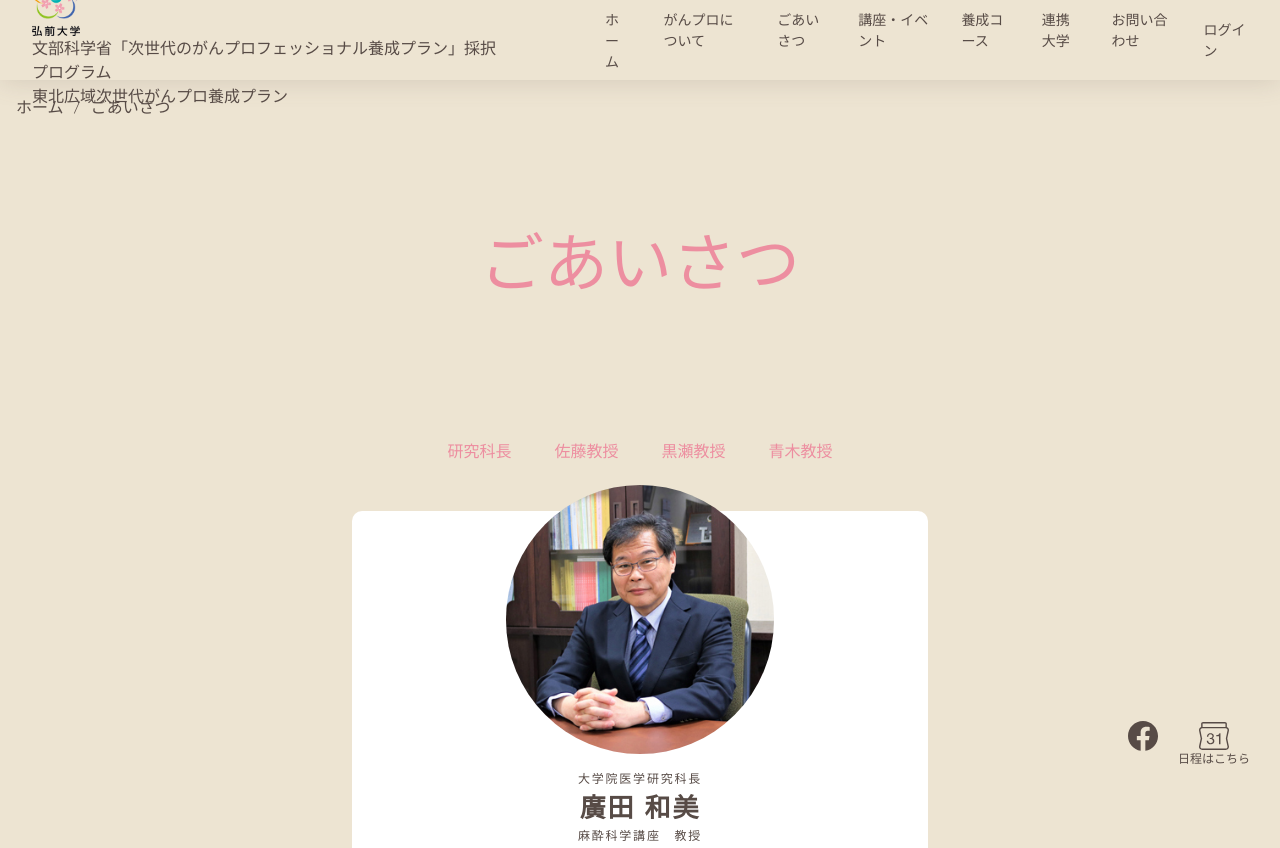
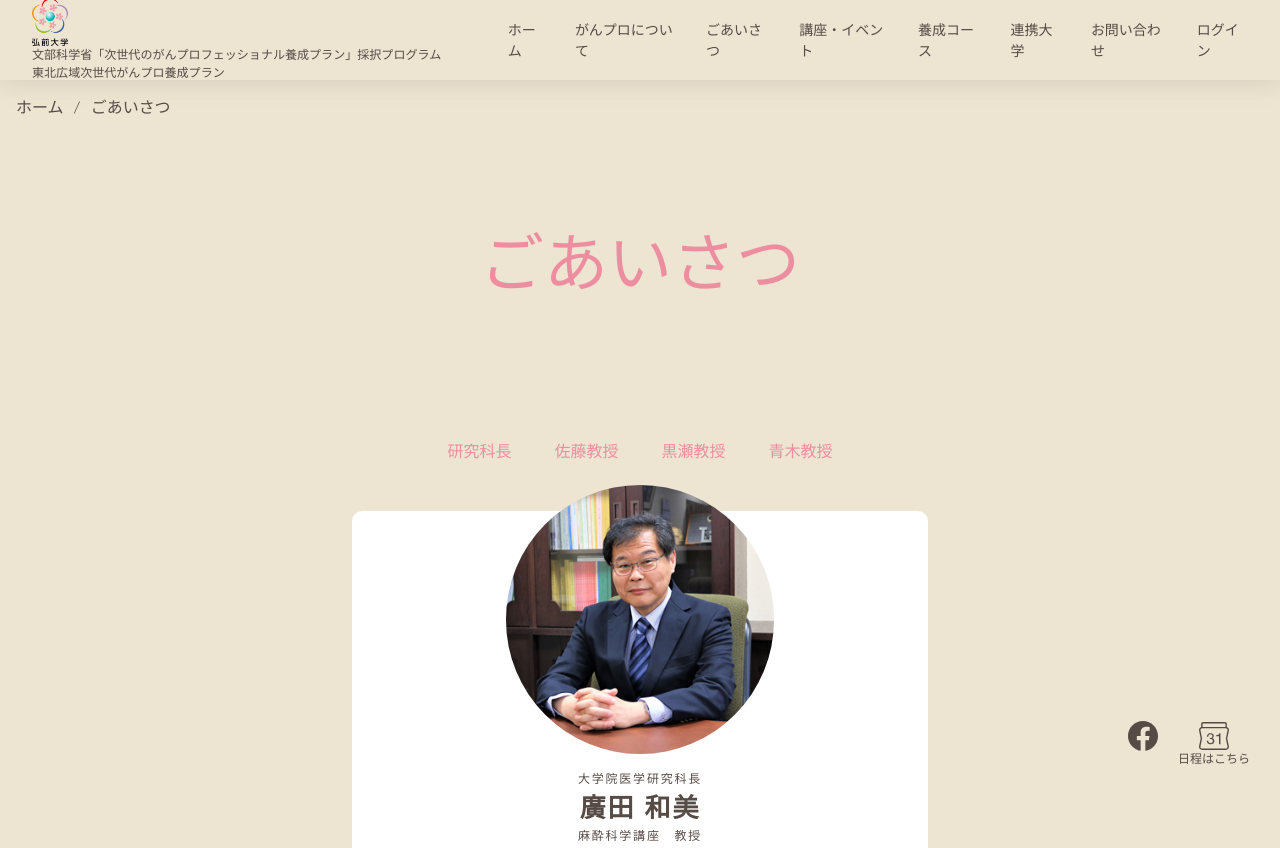
Before and after one commit to plus-web-dev-team/ganpro, an Astro site: page /greeting in a window 1280 px wide. Shown: the top 848 px of the page. Built offline with nearby package versions, Linux system fonts and the light colour scheme; Astro itself is replaced by a stand-in of ours.

Commit message:
modified

```diff
--- a/src/components/Navigation.astro
+++ b/src/components/Navigation.astro
@@ -30,6 +30,7 @@
     ul {
         display: flex;
         list-style-type: none;
+        padding: 0;
         a {
             text-decoration: none;
             color: inherit;
@@ -83,25 +84,12 @@
         width: 100%;
     }
     .logo {
-        width: 3rem !important;
-        @media (max-width: 819px) {
-            width: 2rem !important;
-            margin-right: 0.5rem;
-        }
-        @media (max-width: 432px) {
-            width: 1.2rem !important;
-            margin-right: 0.5rem;
-        }
+        width: clamp(1.2rem, 0.84rem + 1.8vw, 3rem) !important;
     }
     .sub {
         margin-right: 24px;
-        font-size: 16px;
+        font-size: clamp(0.375rem, 0.25rem + 0.63vw, 1rem);
         @media (max-width: 819px) {
-            font-size: 14px;
-            margin-right: 0;
-        }
-        @media (max-width: 432px) {
-            font-size: 6px;
             margin-right: 0;
         }
     }
--- a/src/pages/greeting.astro
+++ b/src/pages/greeting.astro
@@ -129,7 +129,7 @@ import MainContentOtherPage from "../components/MainContentOtherPage.astro";
         },
         Kurose: {
             profileImage: "/images/greeting/kurose.webp",
-            profileName: "黒瀬 弘幸",
+            profileName: "黒瀬 顕",
             profileCat: "病理診断学講座　教授",
             profileTitle:
                 "地域がん医療を推進する次世代病理診断医育成コース責任者",
@@ -138,7 +138,7 @@ import MainContentOtherPage from "../components/MainContentOtherPage.astro";
         },
         Aoki: {
             profileImage: "/images/greeting/aoki.webp",
-            profileName: "青木 孝治",
+            profileName: "青木 昌彦",
             profileCat: "放射線腫瘍学講座　教授",
             profileTitle:
                 "地域がん医療を推進する次世代放射線治療医育成コース責任者",
```
